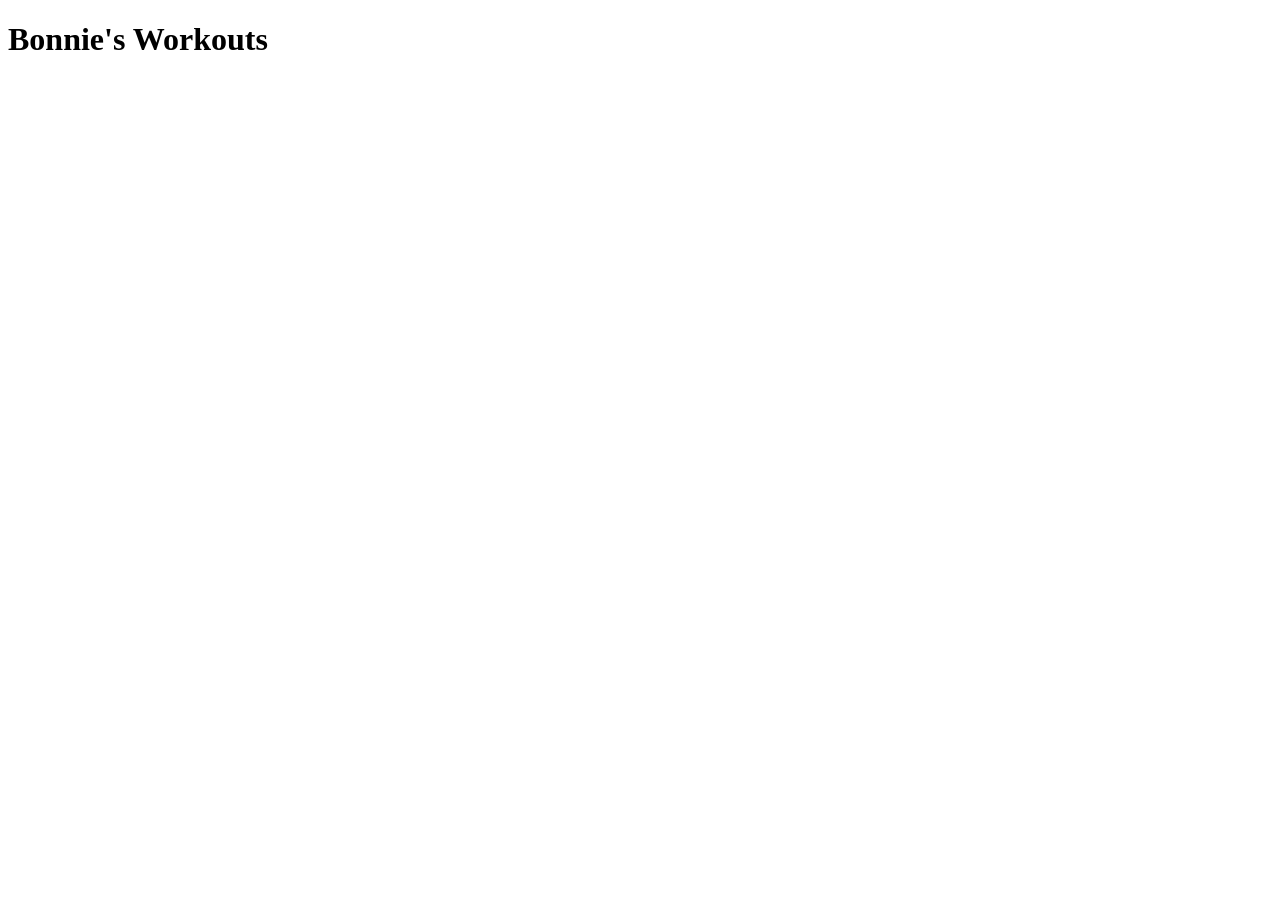
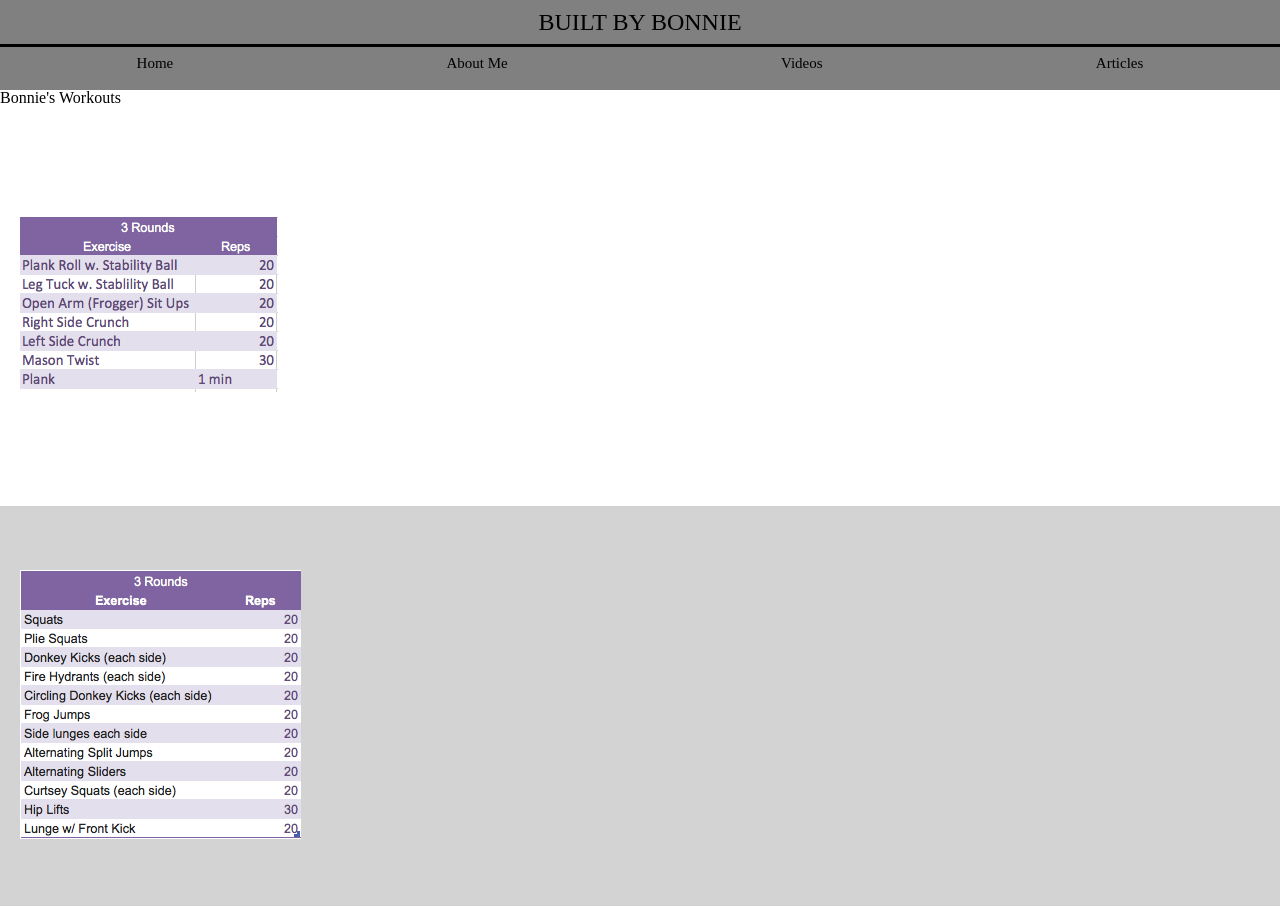
Before and after one commit to bangermiller/fewd_final_project, a plain HTML site: page BBB/pages/workouts/workouts.html in a window 1280 px wide. Before the commit the page ends 800 px from the top, so only its background shows below. Drawn offline with Linux system fonts and the light colour scheme.

Commit message:
workoutpagechanges

```diff
--- /dev/null
+++ b/BBB/pages/aboutMe/css/reset.css
@@ -0,0 +1,48 @@
+/* http://meyerweb.com/eric/tools/css/reset/
+   v2.0 | 20110126
+   License: none (public domain)
+*/
+
+html, body, div, span, applet, object, iframe,
+h1, h2, h3, h4, h5, h6, p, blockquote, pre,
+a, abbr, acronym, address, big, cite, code,
+del, dfn, em, img, ins, kbd, q, s, samp,
+small, strike, strong, sub, sup, tt, var,
+b, u, i, center,
+dl, dt, dd, ol, ul, li,
+fieldset, form, label, legend,
+table, caption, tbody, tfoot, thead, tr, th, td,
+article, aside, canvas, details, embed,
+figure, figcaption, footer, header, hgroup,
+menu, nav, output, ruby, section, summary,
+time, mark, audio, video {
+	margin: 0;
+	padding: 0;
+	border: 0;
+	font-size: 100%;
+	font: inherit;
+	vertical-align: baseline;
+}
+/* HTML5 display-role reset for older browsers */
+article, aside, details, figcaption, figure,
+footer, header, hgroup, menu, nav, section {
+	display: block;
+}
+body {
+	line-height: 1;
+}
+ol, ul {
+	list-style: none;
+}
+blockquote, q {
+	quotes: none;
+}
+blockquote:before, blockquote:after,
+q:before, q:after {
+	content: '';
+	content: none;
+}
+table {
+	border-collapse: collapse;
+	border-spacing: 0;
+}
--- /dev/null
+++ b/BBB/pages/aboutMe/css/style.css
@@ -0,0 +1,41 @@
+header {
+	background: grey;
+	height: 90px;
+	font-size: 15px;
+	margin: 2px;
+	box-sizing: border-box;
+}
+.title {
+	font-size: 24px;
+	display: flex;
+	justify-content: center;
+	align-items: center;
+	border-bottom: solid;
+	padding-top: 10px;
+	padding-bottom: 10px;
+	box-sizing: border-box;
+
+}
+header .title {
+	margin: 0;
+}
+header ul {
+	padding-top: 7px;
+	display: flex;
+	justify-content: space-around;
+	font-size: 15px;
+	margin: 0;
+	box-sizing: border-box;
+
+}
+header ul li {
+	display: flex;
+	justify-content: space-around;
+	padding-top: 2px;
+	box-sizing: border-box;
+}
+a:hover, a:visited, a:link, a:active
+{
+    text-decoration: none;
+    color: black;
+}
--- /dev/null
+++ b/BBB/pages/workouts/css/reset.css
@@ -0,0 +1,48 @@
+/* http://meyerweb.com/eric/tools/css/reset/
+   v2.0 | 20110126
+   License: none (public domain)
+*/
+
+html, body, div, span, applet, object, iframe,
+h1, h2, h3, h4, h5, h6, p, blockquote, pre,
+a, abbr, acronym, address, big, cite, code,
+del, dfn, em, img, ins, kbd, q, s, samp,
+small, strike, strong, sub, sup, tt, var,
+b, u, i, center,
+dl, dt, dd, ol, ul, li,
+fieldset, form, label, legend,
+table, caption, tbody, tfoot, thead, tr, th, td,
+article, aside, canvas, details, embed,
+figure, figcaption, footer, header, hgroup,
+menu, nav, output, ruby, section, summary,
+time, mark, audio, video {
+	margin: 0;
+	padding: 0;
+	border: 0;
+	font-size: 100%;
+	font: inherit;
+	vertical-align: baseline;
+}
+/* HTML5 display-role reset for older browsers */
+article, aside, details, figcaption, figure,
+footer, header, hgroup, menu, nav, section {
+	display: block;
+}
+body {
+	line-height: 1;
+}
+ol, ul {
+	list-style: none;
+}
+blockquote, q {
+	quotes: none;
+}
+blockquote:before, blockquote:after,
+q:before, q:after {
+	content: '';
+	content: none;
+}
+table {
+	border-collapse: collapse;
+	border-spacing: 0;
+}
--- /dev/null
+++ b/BBB/pages/workouts/css/style.css
@@ -0,0 +1,58 @@
+header {
+	background: grey;
+	height: 90px;
+	font-size: 15px;
+	margin: 2px;
+	box-sizing: border-box;
+}
+.title {
+	font-size: 24px;
+	display: flex;
+	justify-content: center;
+	align-items: center;
+	border-bottom: solid;
+	padding-top: 10px;
+	padding-bottom: 10px;
+	box-sizing: border-box;
+
+}
+header .title {
+	margin: 0;
+}
+header ul {
+	padding-top: 7px;
+	display: flex;
+	justify-content: space-around;
+	font-size: 15px;
+	margin: 0;
+	box-sizing: border-box;
+
+}
+header ul li {
+	display: flex;
+	justify-content: space-around;
+	padding-top: 2px;
+	box-sizing: border-box;
+}
+a:hover, a:visited, a:link, a:active
+{
+    text-decoration: none;
+    color: black;
+}
+
+.section-flex {
+	display: flex;
+	flex-direction: column;
+}
+
+.workout-description {
+	display: flex;
+	align-items: center;
+	height: 400px;
+	box-sizing: border-box;
+	padding-left: 20px;
+}
+
+.two {
+	background-color: lightgray;
+}
--- a/BBB/pages/workouts/workouts.html
+++ b/BBB/pages/workouts/workouts.html
@@ -3,8 +3,38 @@
 <html>
 <head>
 	<title>Bonnie's Workouts</title>
+	<link rel="stylesheet" href="css/style.css">
+	<link rel="stylesheet" href="css/reset.css">
 </head>
 <body>
-<h1>Bonnie's Workouts</h1>
+	<header>
+	      <h1 class="title">
+	      BUILT BY BONNIE
+	      </h1>
+	      	<nav class="menu">
+	  			<ul>
+	    			<li><a href="/index.html">Home</a></li>
+	    			<li><a href="/pages/aboutMe/index.html">About Me</a></li>
+	    			<li><a href="/pages/Video/video.html">Videos</a></li>
+	    			<li><a href="#">Articles</a></li>
+	  			</ul>
+			</nav>
+	  </header>
+	<main>
+	  <h1>Bonnie's Workouts</h1>
+		<section class="workout-list section-flex">
+			<div class="workout-description">
+			 <a href="./pages/aboutMe/index.html" target="_blank"><img src="/images/absworkout.jpg" alt="Me & Eegs"></a>
+			 </div>
+
+			 <div class="workout-description two">
+			 <a href="./pages/aboutMe/index.html" target="_blank"><img src="/images/legs_buttworkout.jpg" alt="Me & Eegs"></a>
+			 </div>
+
+
+
+		 </section>
+	</main>
+
 </body>
 </html>
```
Also changed, not shown: BBB/index.html (+1 -1 lines), BBB/pages/Video/css_video/style.css (+5 -5 lines), BBB/pages/Video/video.html (+3 -3 lines), BBB/pages/aboutMe/index.html (+24 -2 lines), BBB/images/absworkout.jpg (added), BBB/images/legs_buttworkout.jpg (added), 1 other file.
